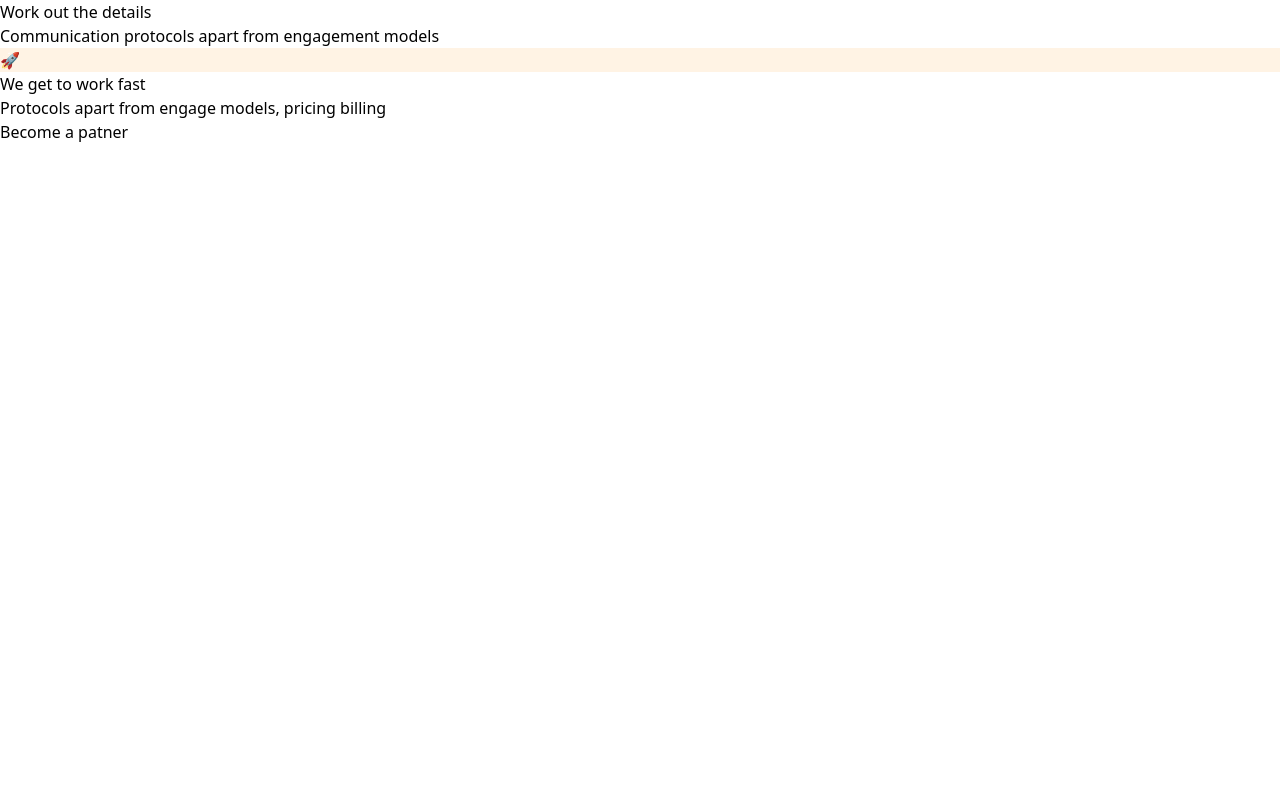
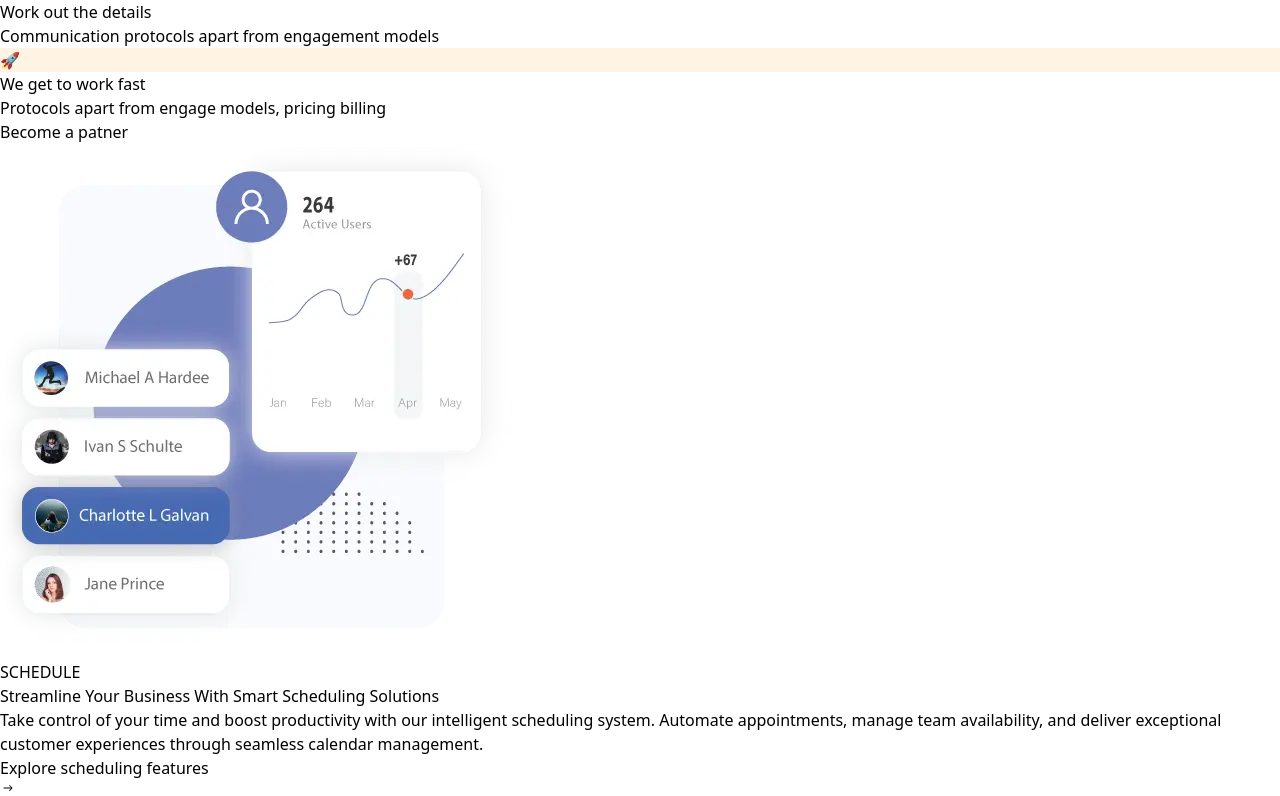
Before and after one commit to SUJEET-SHARMA01/modern-react-project, a React (Vite) app: page / in a window 1280 px wide. Shown: the part 3607-4403 px from the top of the page. Before the commit the page ends 3751 px from the top, so only its background shows below. Built offline with nearby package versions, Linux system fonts and the light colour scheme.

Commit message:
ScheduleSection completed

```diff
--- a/src/App.jsx
+++ b/src/App.jsx
@@ -4,6 +4,7 @@
 import Companylogo from './components/Companylogo'
 import PurposeSection from './components/PurposeSection'
 import FeatureSection from './components/FeatureSection'
+import ScheduleSection from './components/ScheduleSection'
 
 
 function App() {
@@ -17,6 +18,7 @@
       <Companylogo/>
       <PurposeSection/>
       <FeatureSection/>
+      <ScheduleSection/>
       </div>
   </main>
   )
--- /dev/null
+++ b/src/components/ScheduleSection.jsx
@@ -0,0 +1,35 @@
+import React from "react";
+import { IoIosArrowRoundForward } from "react-icons/io";
+
+
+const ScheduleSection = () => {
+  return (
+    <section className="px-4 py-12 mx-auto max-w-7xl md:py-16">
+      <div className="flex flex-col md:flex-row justify-between items-center gap-12  md:gap-24">
+        <div
+          className="w-full md:w-1/2"
+
+        >
+          <img
+            src="/src/assets/stats.webp"
+            alt="static dsashboard"
+            className="w-full h-auto"
+          />
+        </div>
+        <div className="md:w-1/2 w-full ">
+          <p className="text-orange-400 font-semibold mb-4">SCHEDULE</p>
+          <h2 className="md:text-4xl font-bold mb-5 text-3xl">Streamline Your Business With Smart Scheduling Solutions</h2>
+          <p className="text-gray-500 mb-8">
+            Take control of your time and boost productivity with our
+            intelligent scheduling system. Automate appointments, manage team
+            availability, and deliver exceptional customer experiences through
+            seamless calendar management.
+          </p>
+          <a id="home" href="" className="text-blue-600 font-semibold flex items-center gap-3">Explore scheduling features <IoIosArrowRoundForward /> </a>
+        </div>
+      </div>
+    </section>
+  );
+};
+
+export default ScheduleSection;
```
